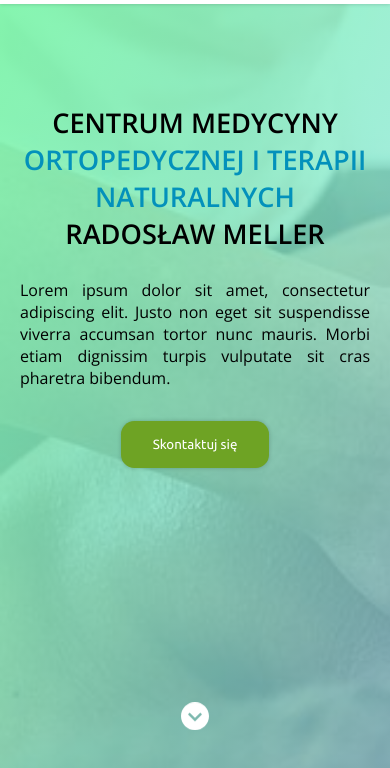
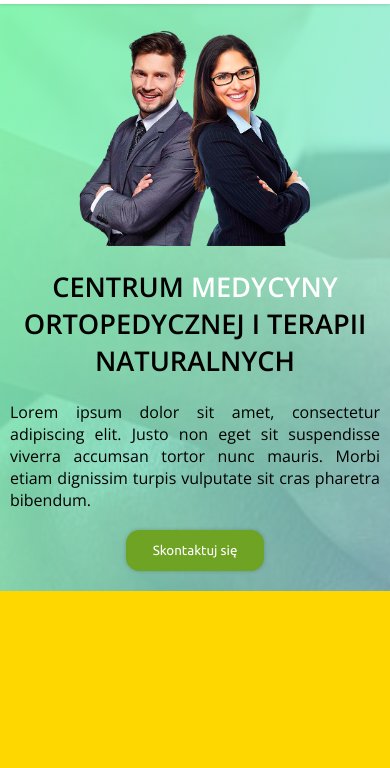
Before and after one commit to Nybres/Centrum-medycyny-ortopedycznej-i-osteopatii, a website: page index.html in a window 390 px wide. Shown: the part 76-844 px from the top of the page. Drawn offline with nearby package versions, Linux system fonts and the light colour scheme.

Commit message:
adding new header to mobile

```diff
--- a/index.html
+++ b/index.html
@@ -98,11 +98,11 @@
             <div class="header__container">
                 <div class="header__box-text">
                     <h1 class="header__tittle">
-                        Centrum medycyny
+                        Centrum
                         <span class="header__highlight">
-                            ortopedycznej i terapii naturalnych
+                            medycyny
                         </span>
-                        <br /> Radosław Meller
+                        ortopedycznej i terapii naturalnych
                     </h1>
                     <p class="header__paragraph">Lorem ipsum dolor sit amet, consectetur adipiscing elit. Justo non eget
                         sit suspendisse
@@ -111,15 +111,17 @@
                     </p>
                     <button class="btn btn--cta">Skontaktuj się</button>
                 </div>
-                <div class="header__box-image"></div>
+                <div class="header__box-image">
+                    <img class="header__box-image-persons" src="./dist/img/person_photos/person_two.png" alt="">
+                </div>
             </div>
         </div>
-        <a class="header__arrow" href="">
+        <!-- <a class="header__arrow" href="">
             <svg xmlns="http://www.w3.org/2000/svg" fill="#ffff" width="28" height="28" viewBox="0 0 24 24">
                 <path
                     d="M24 12c0-6.627-5.373-12-12-12s-12 5.373-12 12 5.373 12 12 12 12-5.373 12-12zm-18.005-1.568l1.415-1.414 4.59 4.574 4.579-4.574 1.416 1.414-5.995 5.988-6.005-5.988z" />
             </svg>
-        </a>
+        </a> -->
     </header>
     <main>
         <div class="zap"></div>
--- a/src/sass/_components.scss
+++ b/src/sass/_components.scss
@@ -3,7 +3,7 @@
 .wrapper {
 	margin: 0 auto;
 	width: 100%;
-	max-width: 1280px;
+	max-width: 1300px;
 }
 
 .btn {
@@ -16,7 +16,7 @@
 	cursor: pointer;
 
 	&--cta {
-		padding: 1.2em 2.4em;
+		padding: 1em 2em;
 		border-radius: 1em;
 		box-shadow: rgba(0, 0, 0, 0.2) 0px 0px 4px 0px;
 	}
--- a/src/sass/layout/_header.scss
+++ b/src/sass/layout/_header.scss
@@ -1,51 +1,86 @@
 @use "../utilities/index" as *;
 .header {
 	position: relative;
-	// height: 100vh;
-	height: calc(100vh - 80px);
+	@include lg {
+		position: static;
+		height: 70vh;
+	}
 
 	&__background {
 		position: absolute;
-		// top: 80px;
 		top: 0;
 		right: 0;
-		height: 100vh;
+		height: 90vh;
 		width: 100%;
 		background-image: $greenGradient,
 			url("../img/home_page/header_image_mobile.jpg");
-		// border-radius: 0px 800px 0px 0px;
 		background-repeat: no-repeat;
 		background-size: cover;
 		background-position: 0% 20%;
 		z-index: -99;
+
+		@include lg {
+			width: 53%;
+			border-radius: 0px 0px 0px 800px;
+			height: 80vh;
+		}
 	}
 
 	&__container {
-		padding: 10em 2em;
+		// padding: 4em 2em;
+		padding: 2em 1em 0em 1em;
 		@include flex(column);
+		@include md {
+			flex-direction: row;
+			height: 70vh;
+		}
 	}
 
 	&__box-text {
+		order: 2;
+		padding-bottom: 2em;
 		@include flex(column);
+		@include md {
+			width: 40%;
+			align-items: flex-start;
+			padding: 1em;
+		}
+	}
+
+	&__box-image {
+		overflow: hidden;
+		@include flex();
+	}
+
+	&__box-image-persons {
+		height: 222px;
 	}
 
 	&__tittle {
 		font-size: $mediumestFont;
 		font-weight: 700;
+		text-transform: uppercase;
+		margin: 0.8em 0em;
 		text-align: center;
-		text-transform: uppercase;
-		margin-bottom: 1em;
+
+		@include lg {
+			text-align: left;
+		}
 	}
 
 	&__highlight {
-		color: $blueColor;
+		color: $whiteColor;
+		@include lg {
+			color: $blueColor;
+		}
 	}
 
 	&__paragraph {
+		font-family: $primaryFont;
 		font-size: $smallestFont;
 		text-align: justify;
 		color: $blackColor;
-		margin-bottom: 2em;
+		margin-bottom: 1.2em;
 	}
 
 	&__arrow {
@@ -111,6 +146,7 @@
 }
 
 .zap {
+	position: relative;
 	height: 500px;
 	background-color: gold;
 }
```
Also changed, not shown: dist/css/main.min.css, dist/img/person_photos/person_two.png (added), src/img/person_photos/person_two.png (added), 1 other file.
